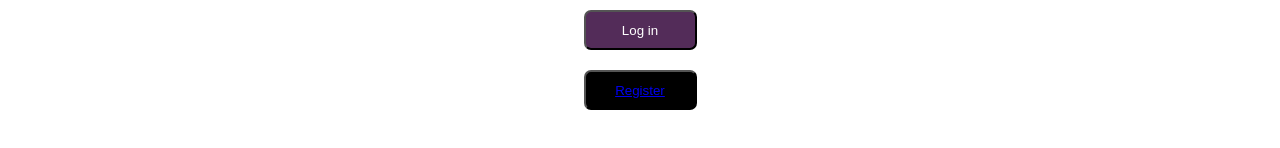
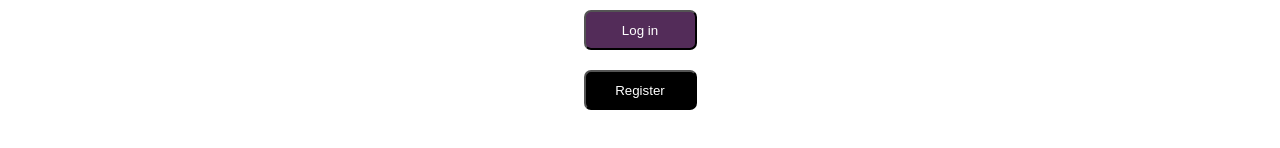
Before and after one commit to Humera-ik/junction, a React (Create React App) app: page / in a window 1280 px wide. Shown: the part 350-498 px from the top of the page. Built offline with nearby package versions, Linux system fonts and the light colour scheme.

Commit message:
added route

```diff
--- a/src/App.jsx
+++ b/src/App.jsx
@@ -1,13 +1,14 @@
 import { BrowserRouter, Routes, Route } from "react-router-dom";
 import { Home } from "./Components/Home.jsx";
-import { RegisterPage } from "./Components/Register.jsx";
+import { Register } from "./Components/Register.jsx";
 
 function App() {
   return (
     <BrowserRouter>
       <Routes>
-        <Route path="/" element={<Home />}>
-          <Route index element={<RegisterPage />} />
+        <Route>
+          <Route index element={<Home />} />
+          <Route path="register" element={<Register />} />
         </Route>
       </Routes>
     </BrowserRouter>
--- a/src/Components/Home.jsx
+++ b/src/Components/Home.jsx
@@ -25,9 +25,11 @@ export function Home() {
           Log in
         </button>
         <br />
-        <button id="btn-reg" type="button">
-          <Link to="/RegisterPage">Register</Link>
-        </button>
+        <Link to="/register">
+          <button id="btn-reg" type="button">
+            Register
+          </button>
+        </Link>
       </main>
     </div>
   );
--- a/src/Components/Register.jsx
+++ b/src/Components/Register.jsx
@@ -1,6 +1,6 @@
 import "./Register.css";
 
-export function RegisterPage() {
+export function Register() {
   return (
     <div className="register">
       <h1>Register</h1>
```
